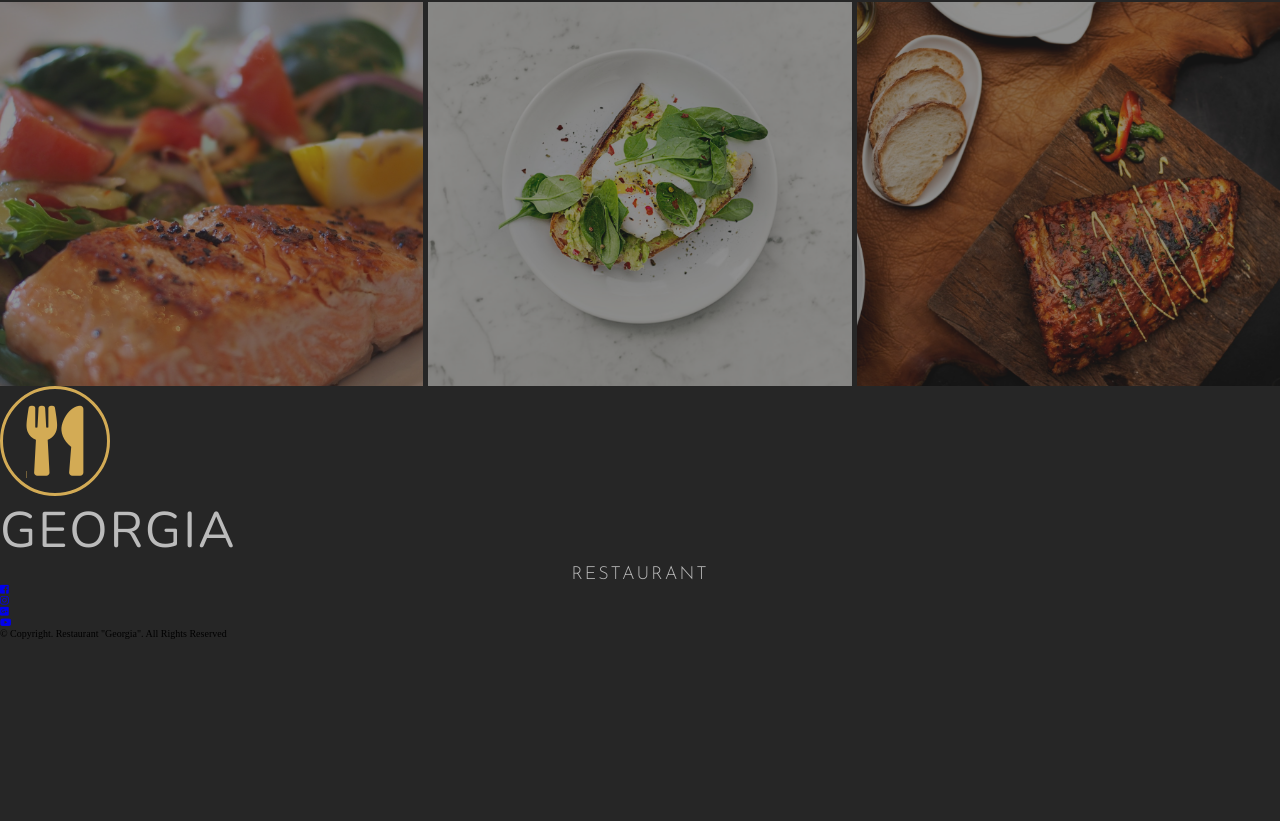
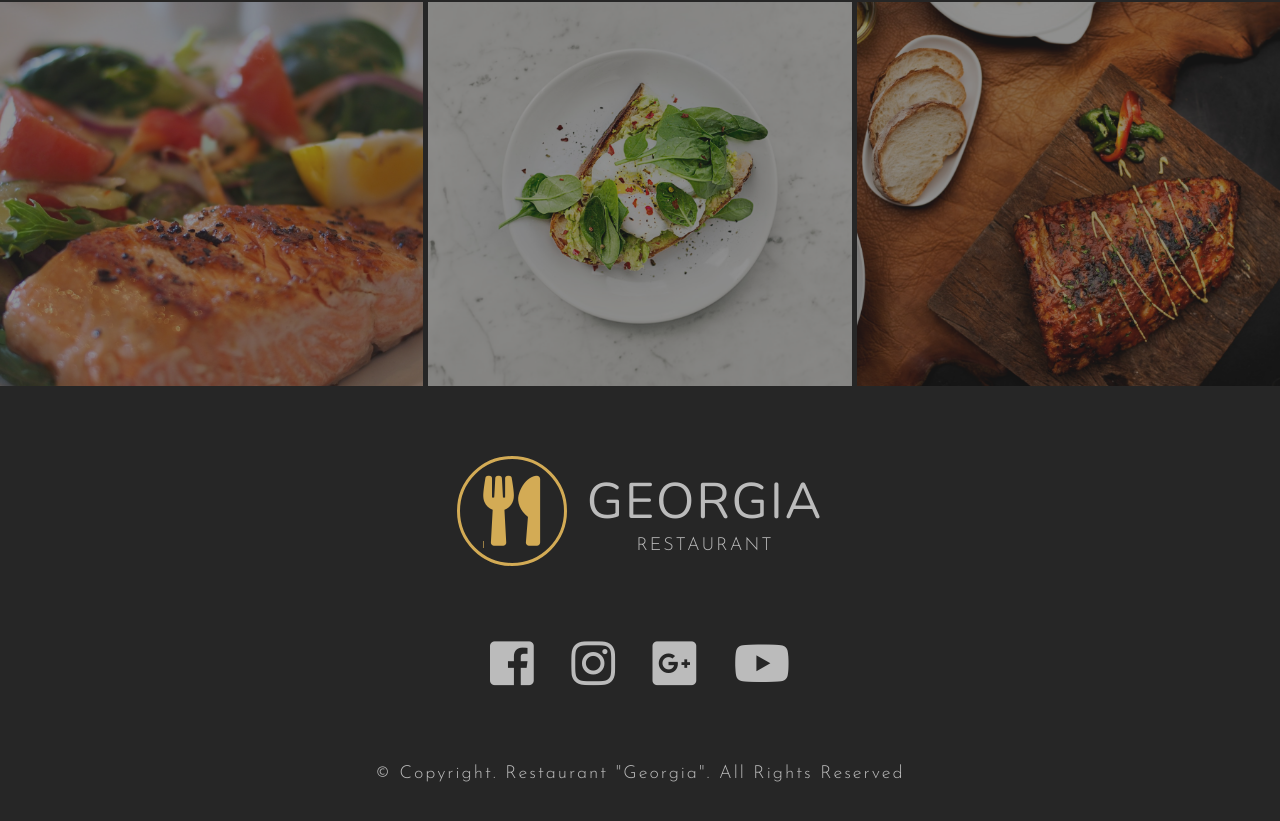
Before and after one commit to erhanertem/Website-Georgia_Restaurant, a website: page index.html in a window 1280 px wide. Shown: the part 1907-2728 px from the top of the page. Before the commit the page ends 2546 px from the top, so only its background shows below. Drawn offline with nearby package versions, Linux system fonts and the light colour scheme.

Commit message:
Add CSS for footer section

```diff
--- a/scss/layout/_aboutus.scss
+++ b/scss/layout/_aboutus.scss
@@ -1,3 +1,4 @@
+// not reusable contents here
 .about-us {
 	height: 90vh;
 
--- a/scss/layout/_footer.scss
+++ b/scss/layout/_footer.scss
@@ -1,4 +1,42 @@
 // not reusable contents here
-body {
-	// background-color: red;
+.footer {
+	padding: 7rem 0;
+	@include flexLayout;
+	flex-direction: column;
+
+	&-header {
+		display: flex;
+		align-items: center;
+		margin-bottom: 7rem;
+	}
+
+	.social-media {
+		display: flex;
+		justify-content: space-between;
+
+		width: 30rem;
+		margin-bottom: 7rem;
+
+		&-item {
+			list-style: none;
+		}
+
+		&-link {
+			text-decoration: none;
+			font-size: 50px; // because icons are font based
+			color: $color-secondary;
+			transition: color 0.5s;
+
+			&:hover {
+				color: $color-primary;
+			}
+		}
+	}
+
+	&-copyright-paragraph {
+		font-family: $font-josefinSans;
+		font-size: 1.8rem;
+		color: $color-secondary;
+		@include textStyles(capitalize);
+	}
 }
--- a/scss/layout/_gallery.scss
+++ b/scss/layout/_gallery.scss
@@ -1,3 +1,4 @@
+// not reusable contents here
 .gallery {
 	.cards-wrapper {
 		display: flex;
--- a/scss/layout/_header.scss
+++ b/scss/layout/_header.scss
@@ -1,3 +1,4 @@
+// not reusable contents here
 .header {
 	width: 100%;
 	height: 100vh;
--- a/scss/layout/_navigation.scss
+++ b/scss/layout/_navigation.scss
@@ -0,0 +1 @@
+// not reusable contents here
--- a/scss/main.scss
+++ b/scss/main.scss
@@ -11,10 +11,10 @@
 @import "components/logo";
 @import "components/card";
 
+@import "layout/navigation";
 @import "layout/gallery";
 @import "layout/footer";
 @import "layout/header";
-@import "layout/navigation";
 @import "layout/aboutus";
 
 @import "pages/home";
```
Also changed, not shown: scss/main.css, 1 other file.
